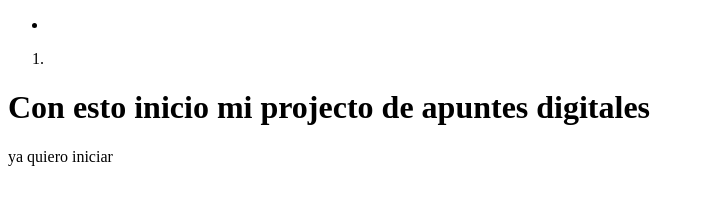
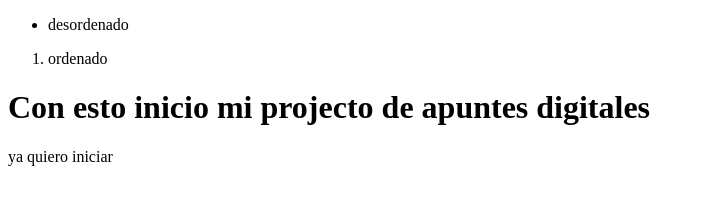
Before and after one commit to alexmendoza93/alexmendoza93, a plain HTML site: page index.html in a window 1280 px wide. Shown: the whole page, without its empty margins (0-704 px from the left). Drawn offline with Linux system fonts and the light colour scheme.

Commit message:
al parecer ya deberia funcionar ahora si

```diff
--- a/index.html
+++ b/index.html
@@ -42,12 +42,12 @@
          <!--un contenedor-->
          <ul>
              <!--lista desordenada-->
-             <li></li>
+             <li>desordenado</li>
              <!--elementos de la lista-->
          </ul>
          <ol>
              <!--lista ordenada-->
-             <li></li>
+             <li>ordenado</li>
          </ol>
      </div>
 
```
